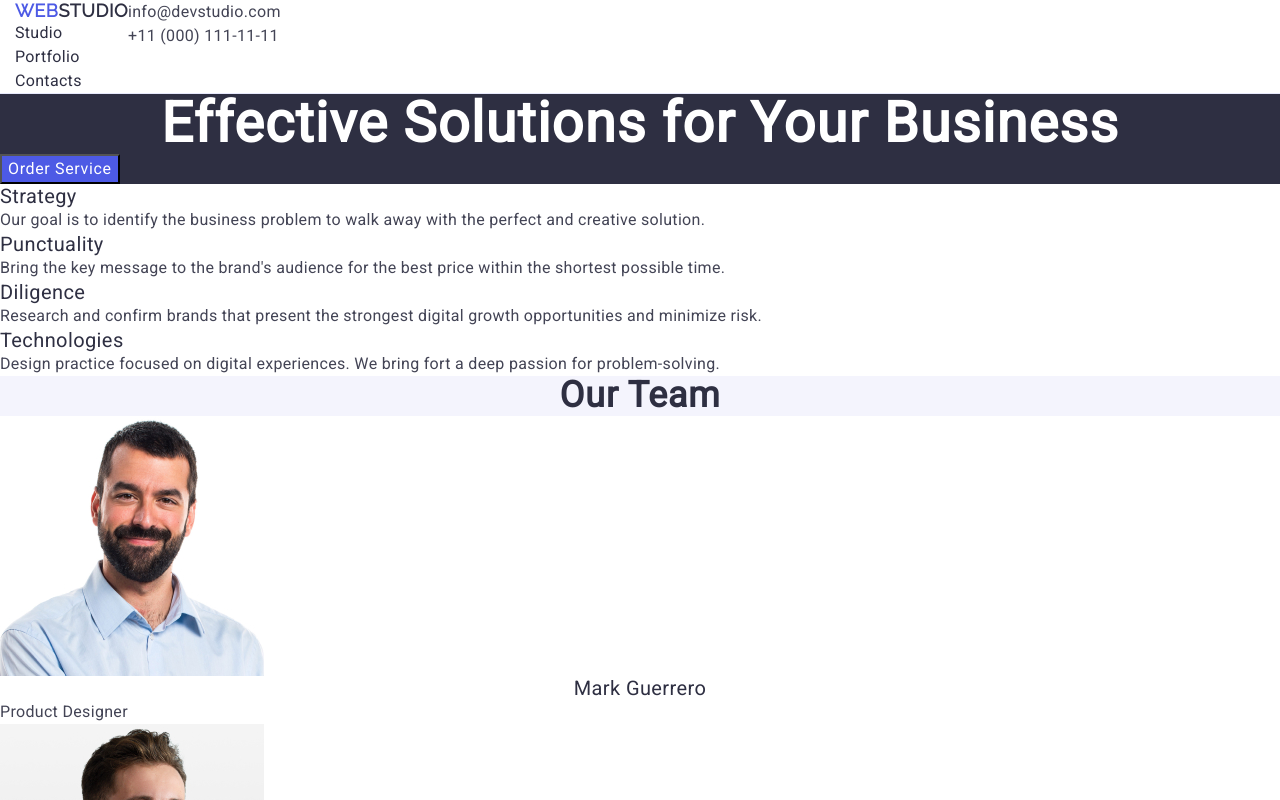
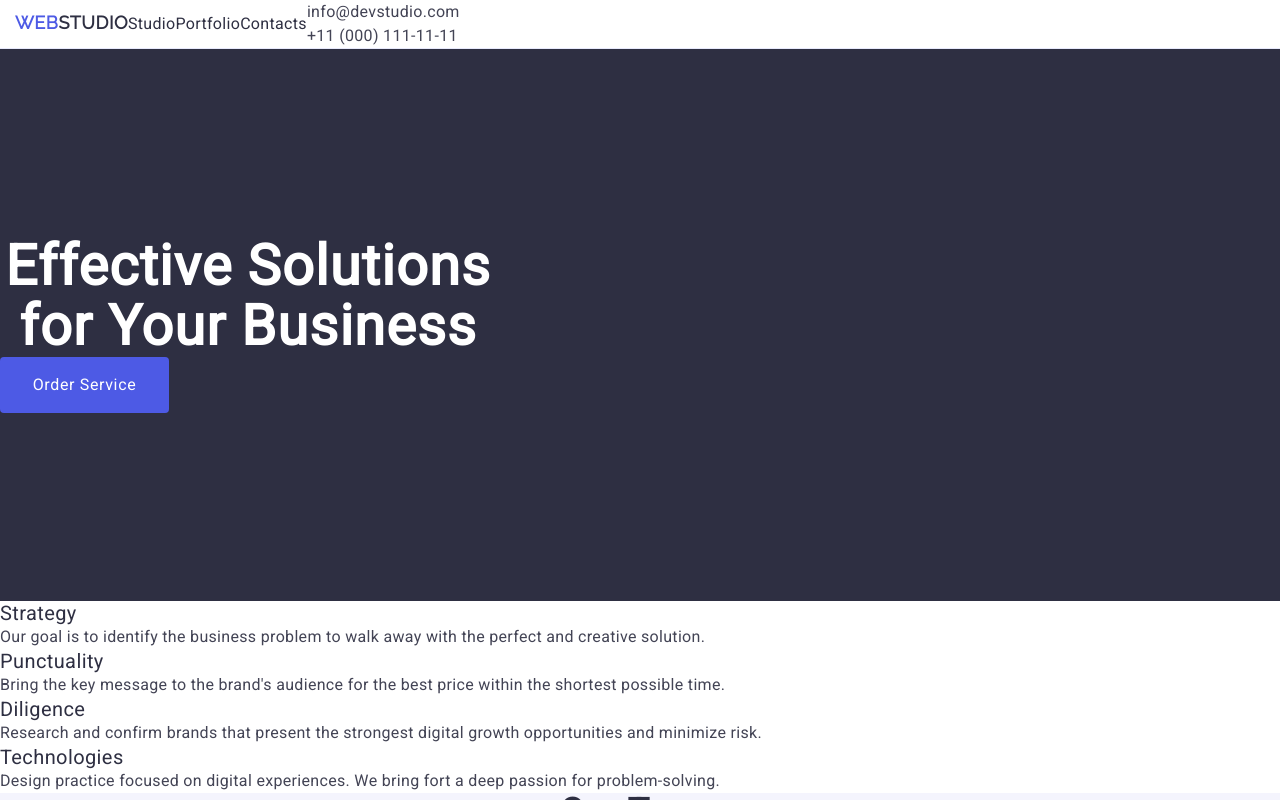
Before and after one commit to voueva/goit-homework-03, a plain HTML site: page index.html in a window 1280 px wide. Shown: the top 800 px of the page. Drawn offline with nearby package versions, Linux system fonts and the light colour scheme.

Commit message:
goalbutton

```diff
--- a/css/styles.css
+++ b/css/styles.css
@@ -42,6 +42,17 @@ header {
     display: flex;
     width: 1158px;
     padding: 0 15px;
+    align-items: center;
+}
+
+.page-navigation.container {
+    display: flex;
+    /* align-items: center; */
+    /* margin-right: 76px; */
+}
+
+.menu-list.container {
+    display: flex;
 }
 
 .logotype {
@@ -83,6 +94,8 @@ header {
 .welcome-section {
     background: #2E2F42;
     color: white;
+    padding-top: 188px;
+    padding-bottom: 188px;
 }
 
 .welcome-title {
@@ -90,6 +103,7 @@ header {
     line-height: 1.07;
     text-align: center;
     letter-spacing: 0.02em;
+    max-width: 496px;
 }
 
 .goalbutton {
@@ -100,6 +114,11 @@ header {
     letter-spacing: 0.04em;
     color: #ffffff;
     cursor: pointer;
+    display: block;
+    min-width: 169px;
+    height: 56px;
+    border: none;
+    border-radius: 4px;
 }
 
 .goalbutton:hover {
```
